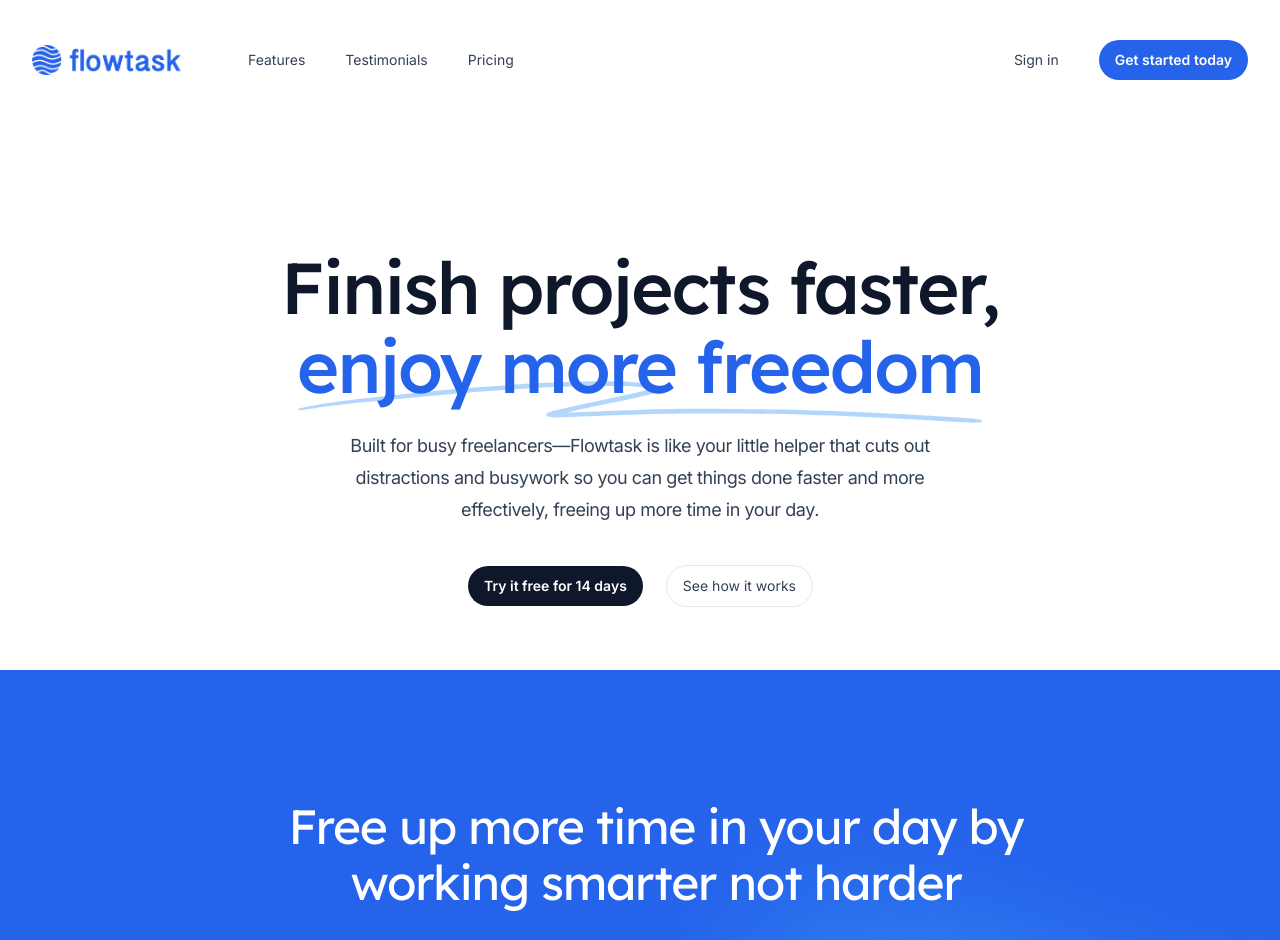
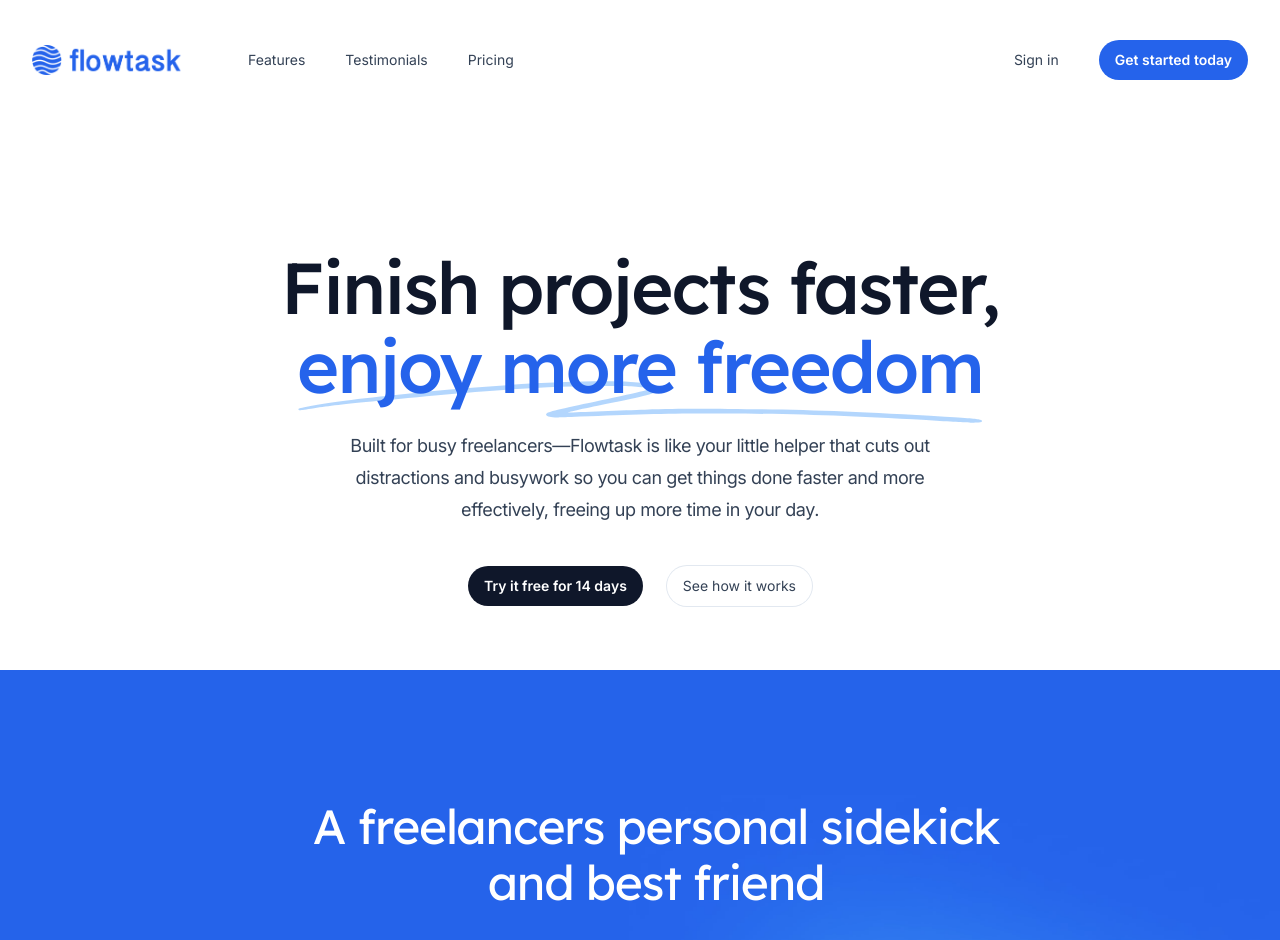
Before and after one commit to jnaples/flowtask-marketing, a Next.js app: page / in a window 1280 px wide. Shown: the top 940 px of the page. Built offline with nearby package versions, Linux system fonts and the light colour scheme.

Commit message:
Change hero

```diff
--- a/src/components/PrimaryFeatures.jsx
+++ b/src/components/PrimaryFeatures.jsx
@@ -70,7 +70,7 @@ export function PrimaryFeatures() {
       <FluidContainer className="relative">
         <div className="flex max-w-3xl flex-col items-center text-center md:mx-auto">
           <h2 className="font-display text-3xl tracking-tight text-white sm:text-4xl md:text-5xl">
-            Free up more time in your day by working smarter not harder
+            A freelancers personal sidekick and best friend
           </h2>
           <p className="mt-6 max-w-2xl text-lg tracking-tight text-blue-100">
             As a freelancer, being our own boss has it perks but that also means
```
